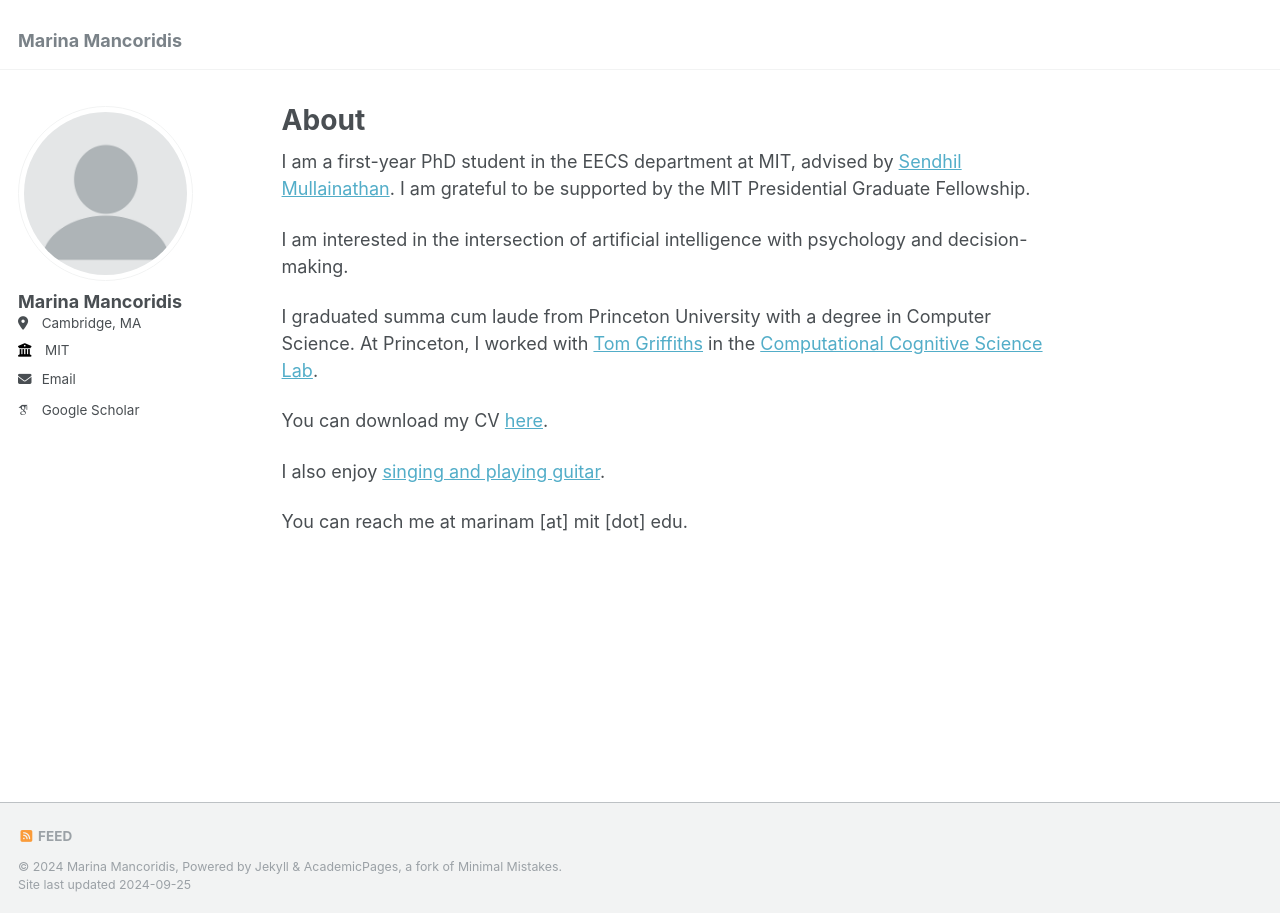
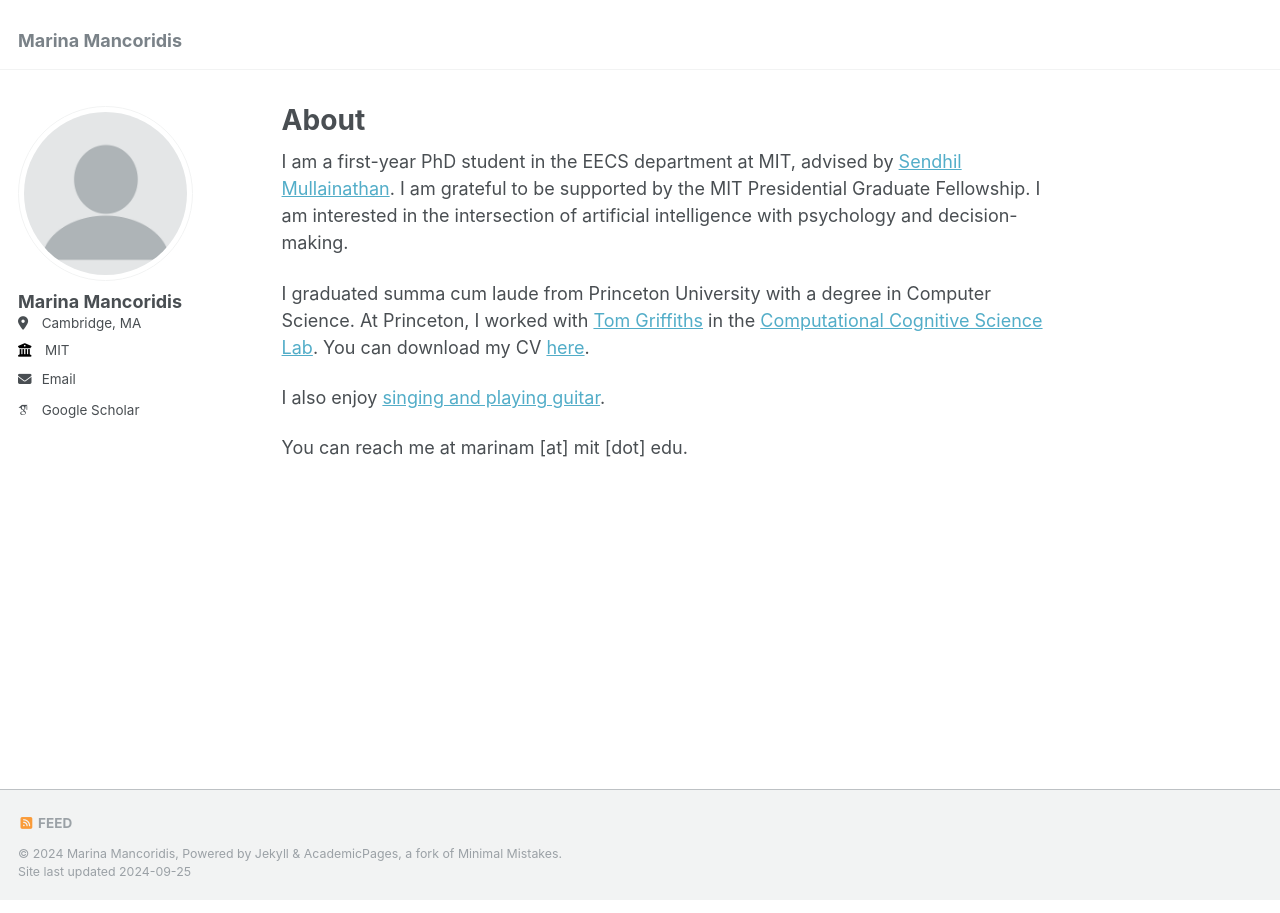
Before and after one commit to MarinaMancoridis/marinamancoridis.github.io, a Jekyll site: the page built from _pages/about.md, in a window 1280 px wide. Built offline with Jekyll 4.4.1, drawn with Linux system fonts in a browser that asks for light colours; some web fonts are replaced.

Commit message:
other formatting chnages

```diff
--- a/_pages/about.md
+++ b/_pages/about.md
@@ -6,13 +6,9 @@
   - /about/
   - /about.html
 ---
-I am a first-year PhD student in the EECS department at MIT, advised by [Sendhil Mullainathan](https://sendhil.org/). I am grateful to be supported by the MIT Presidential Graduate Fellowship.
+I am a first-year PhD student in the EECS department at MIT, advised by [Sendhil Mullainathan](https://sendhil.org/). I am grateful to be supported by the MIT Presidential Graduate Fellowship. I am interested in the intersection of artificial intelligence with psychology and decision-making.
 
-I am interested in the intersection of artificial intelligence with psychology and decision-making.
-
-I graduated summa cum laude from Princeton University with a degree in Computer Science. At Princeton, I worked with [Tom Griffiths](https://cocosci.princeton.edu/tom/tom.php) in the [Computational Cognitive Science Lab](https://cocosci.princeton.edu/).
-
-You can download my CV [here](/files/Marina_Mancoridis_CV_Sept_2024.pdf).
+I graduated summa cum laude from Princeton University with a degree in Computer Science. At Princeton, I worked with [Tom Griffiths](https://cocosci.princeton.edu/tom/tom.php) in the [Computational Cognitive Science Lab](https://cocosci.princeton.edu/). You can download my CV [here](/files/Marina_Mancoridis_CV_Sept_2024.pdf).
 
 I also enjoy [singing and playing guitar](https://open.spotify.com/artist/1JgL4xpqLXXMX4rG1E2wnD?si=_VUlDYu6SXGjbfifFEeiMQ).
 
```
